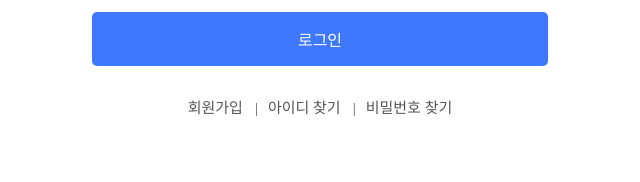
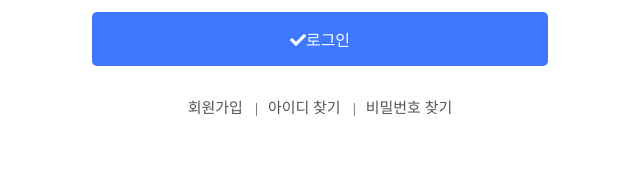
Before and after one commit to chaeyunkim/visualplan_kim, a plain HTML site: page login.html in a window 1280 px wide. Shown: the part 476-658 px from the top of the page, 320-960 px from the left. Drawn offline with Linux system fonts and the light colour scheme.

Commit message:
로그인 i태그 추가

```diff
--- a/login.html
+++ b/login.html
@@ -70,7 +70,7 @@
                             <input type="text" id="id_label" placeholder="아이디 입력"><br>
                             <input type="password" id="pw_label" placeholder="비밀번호 입력">
                         </div>
-                        <button type="submit">로그인</button>
+                        <button type="submit"><i class="fas fa-check"></i>로그인</button>
                         <div class="find">
                             <a href="#">회원가입</a>
                             <a href="#">아이디 찾기</a>
```
